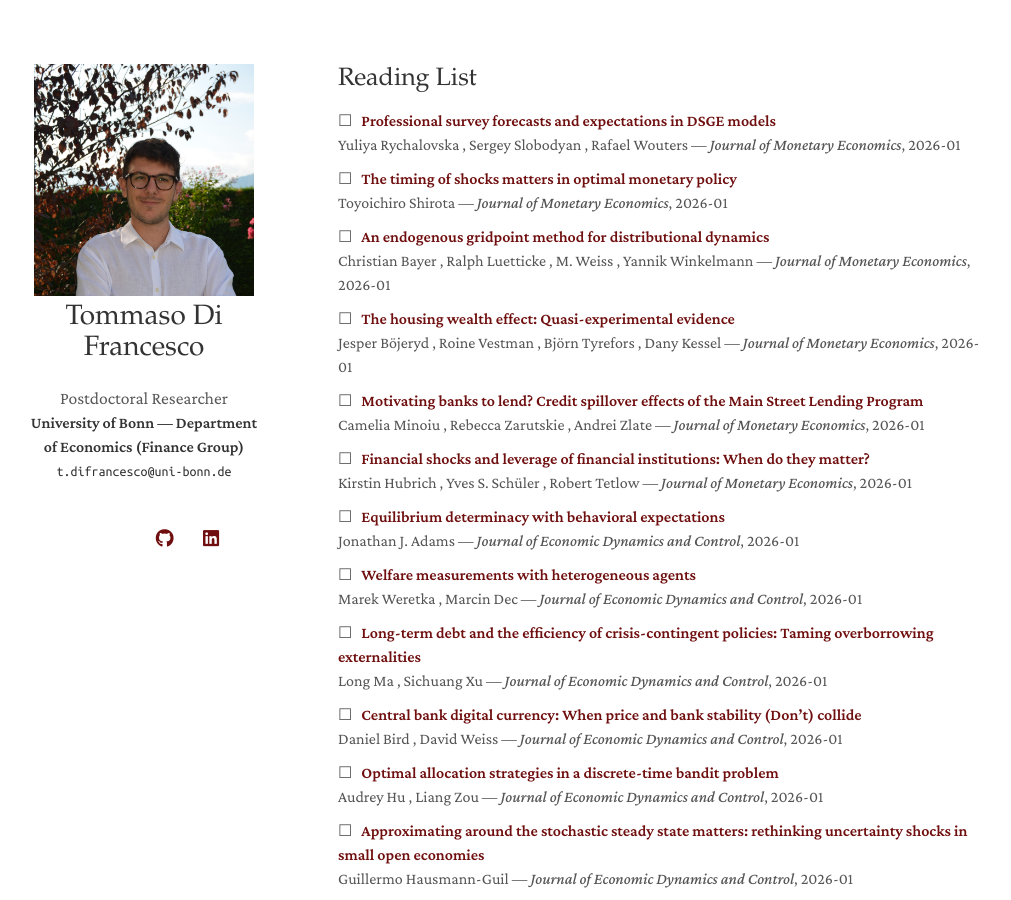
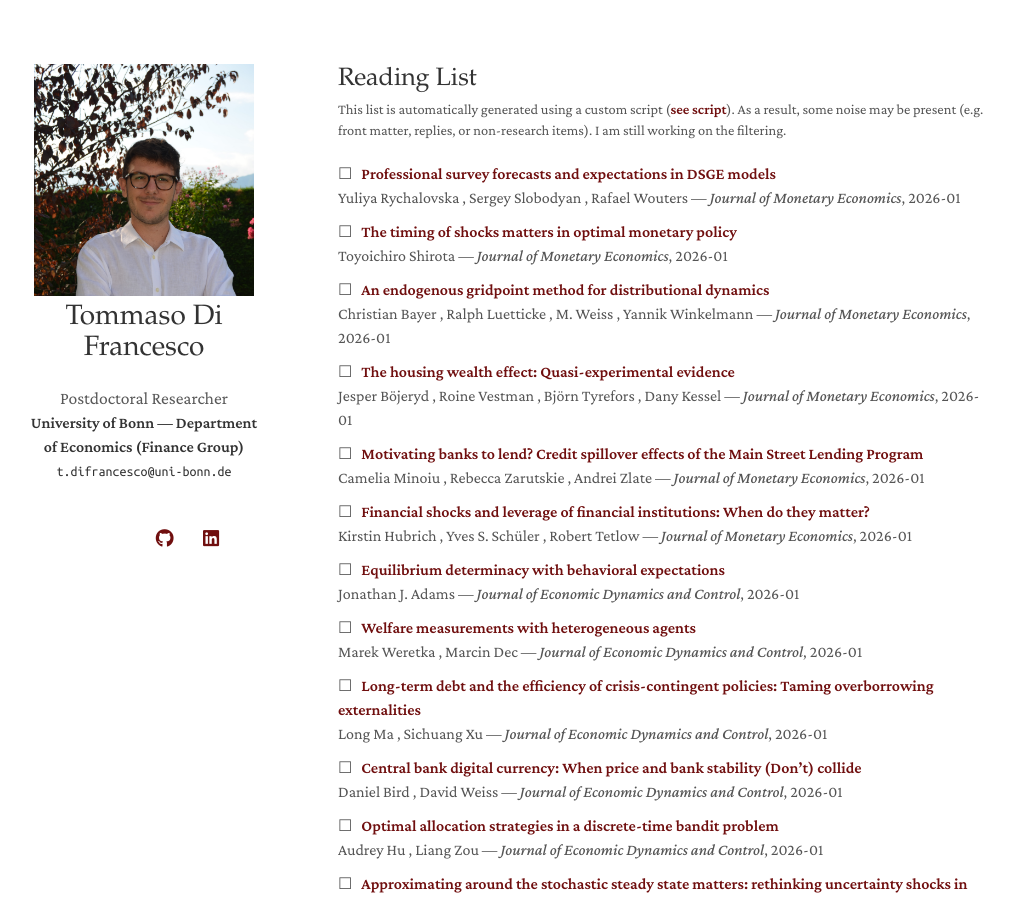
Before and after one commit to TommasoDF/TommasoDF.github.io, a Jekyll site: the page built from reading.md, in a window 1280 px wide and 900 px high. Shown: the whole window, without its empty margins (132-1143 px from the left). Built offline with Jekyll 4.4.1, drawn with Linux system fonts in a browser that asks for light colours; a style sheet for code colours, icons or effects is not loaded; some of the changed text lies outside the part shown.

Commit message:
removing items

```diff
--- a/_includes/reading.md
+++ b/_includes/reading.md
@@ -1,4 +1,11 @@
 ## Reading List
+
+<p style="font-size:0.9em; color:#555; margin-top:-10px; margin-bottom:20px;">
+This list is automatically generated using a custom script
+(<a href="https://github.com/TommasoDF/TommasoDF.github.io/tree/main/scripts/update_reading.py" target="_blank" rel="noopener">see script</a>).
+As a result, some noise may be present (e.g. front matter, replies, or non-research items).
+I am still working on the filtering.
+</p>
 
 <ul style="list-style:none; padding-left:0;">
 {% for item in site.data.reading.main %}
@@ -16,7 +23,6 @@
     </strong><br>
     <span style="color:#555;">
       {{ item.authors }} — <em>{{ item.venue }}</em>, {{ item.date | date: "%b. %Y" }}
-
     </span>
   </li>
 {% endfor %}
```
Also changed, not shown: _data/reading.yml (+0 -8 lines).
